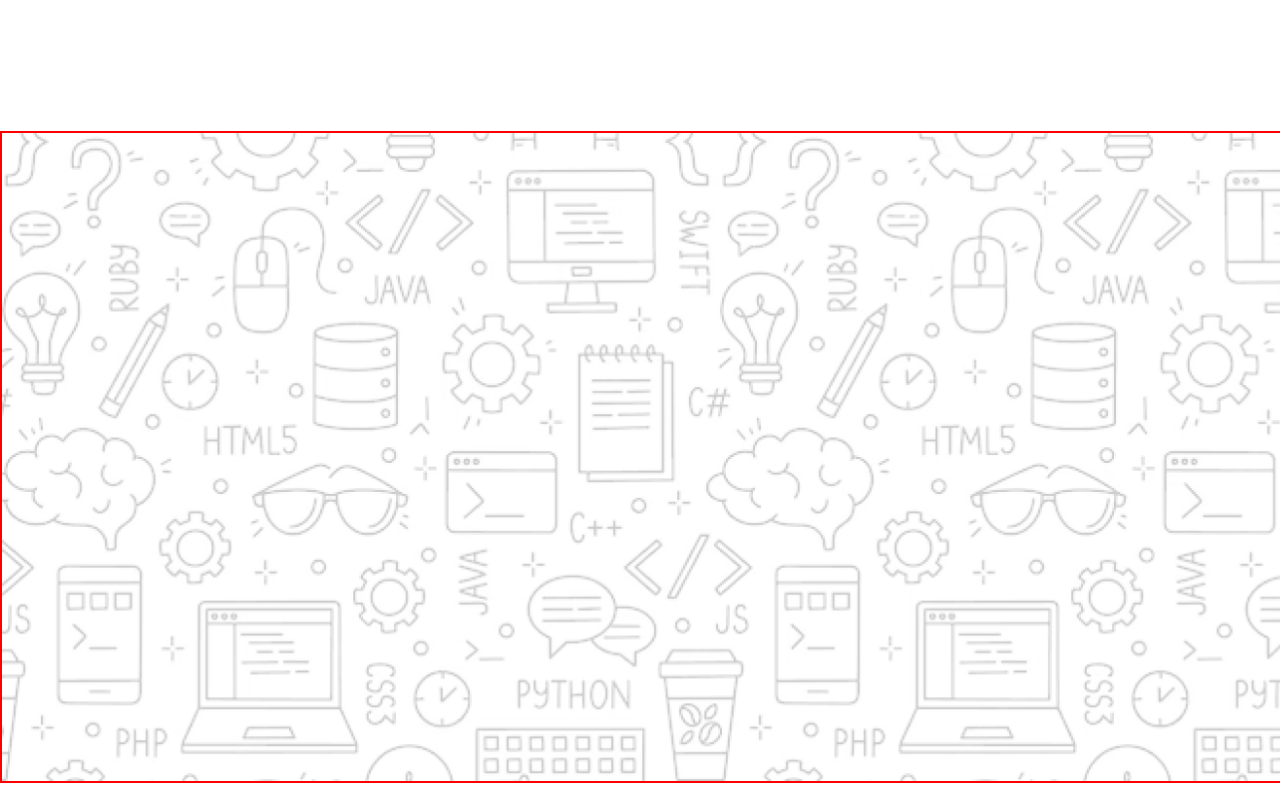
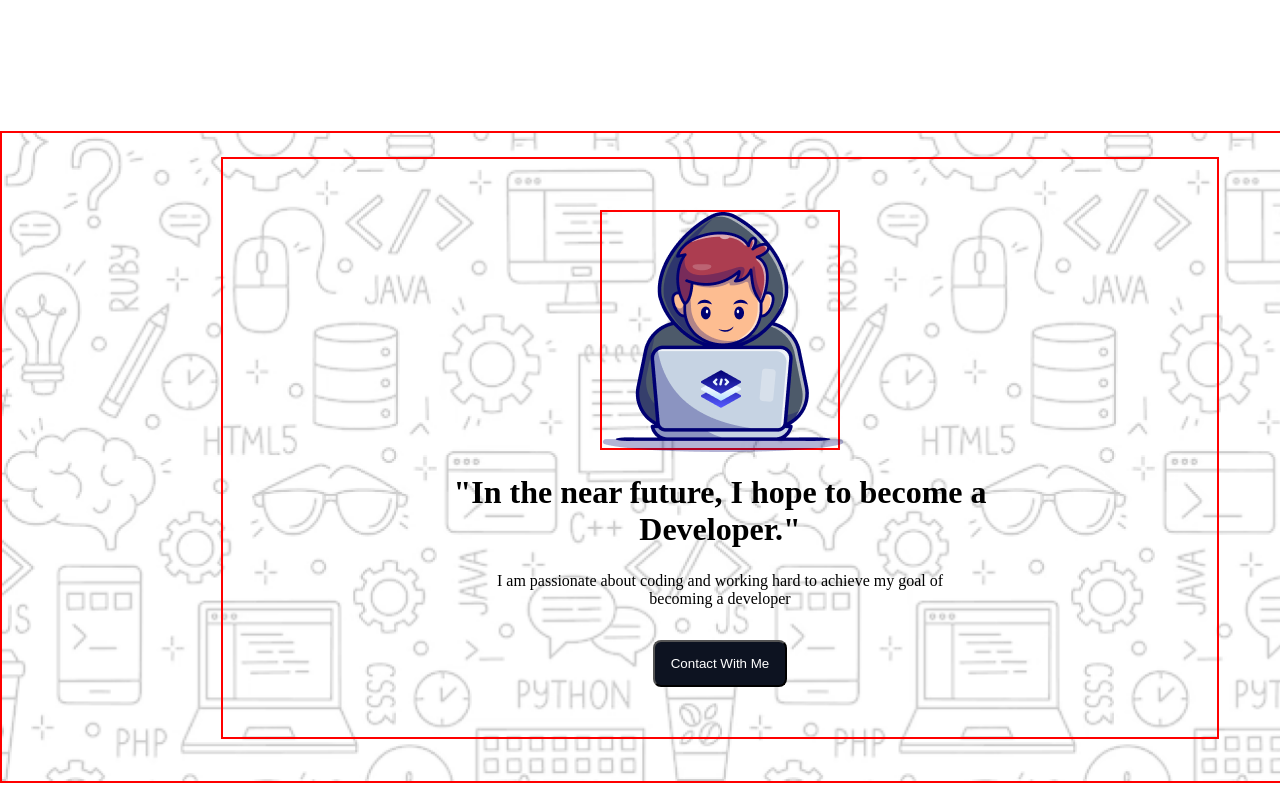
Before and after one commit to prayash231/B10A1-Challenge-Begins, a plain HTML site: page index.html in a window 1280 px wide. Shown: the top 800 px of the page. Drawn offline with Linux system fonts and the light colour scheme.

Commit message:
banner-content added successfully

```diff
--- a/index.html
+++ b/index.html
@@ -13,7 +13,14 @@
     <main>
         <div class="banner-container">
             <div class="banner-content">
-
+                <div class="banner-img">
+                    <img src="./assets/Group.png" alt="">
+                </div>
+                <h1>"In the near future, I hope to become a <br> Developer."</h1>
+                <p>
+                    I am passionate about coding and working hard to achieve my goal of <br> becoming a developer
+                </p>
+                <button class="btn">Contact With Me</button>
             </div>
         </div>
     </main>
--- a/style/style.css
+++ b/style/style.css
@@ -18,3 +18,34 @@ body{
     background-repeat: repeat;
     background-size: cover;
 }
+
+.banner-content{
+    width: 998px;
+    min-height: 582px;
+    border: 2px solid red;
+    margin: 24px auto;
+    display: flex;
+    flex-direction: column;
+    align-items: center;
+    justify-content: center;
+}
+
+.banner-content h1,p{
+    text-align: center;
+    margin-top: 24px;
+}
+
+.banner-img{
+    margin: 0;
+    width: 240.28px;
+    height: 240px;
+    border: 2px solid red;
+}
+
+.btn{
+    padding: 14px 16px 14px 16px;
+    border-radius: 8px;
+    background: rgb(13, 19, 33);
+    color: rgb(255, 255, 255);
+    margin-top: 32px;
+}
```
